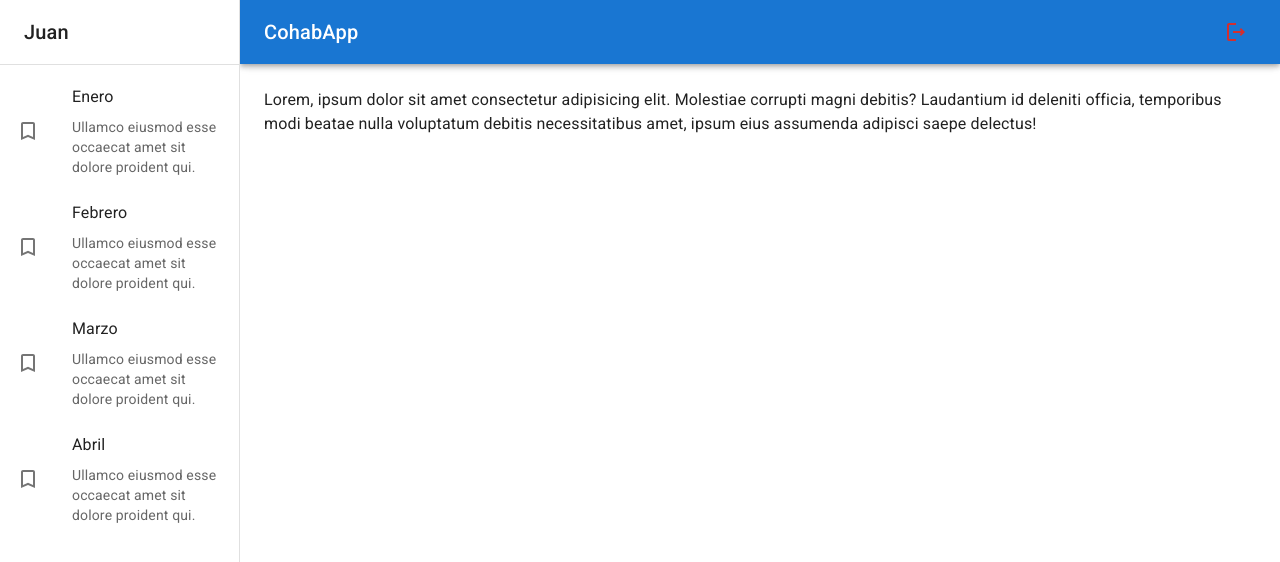
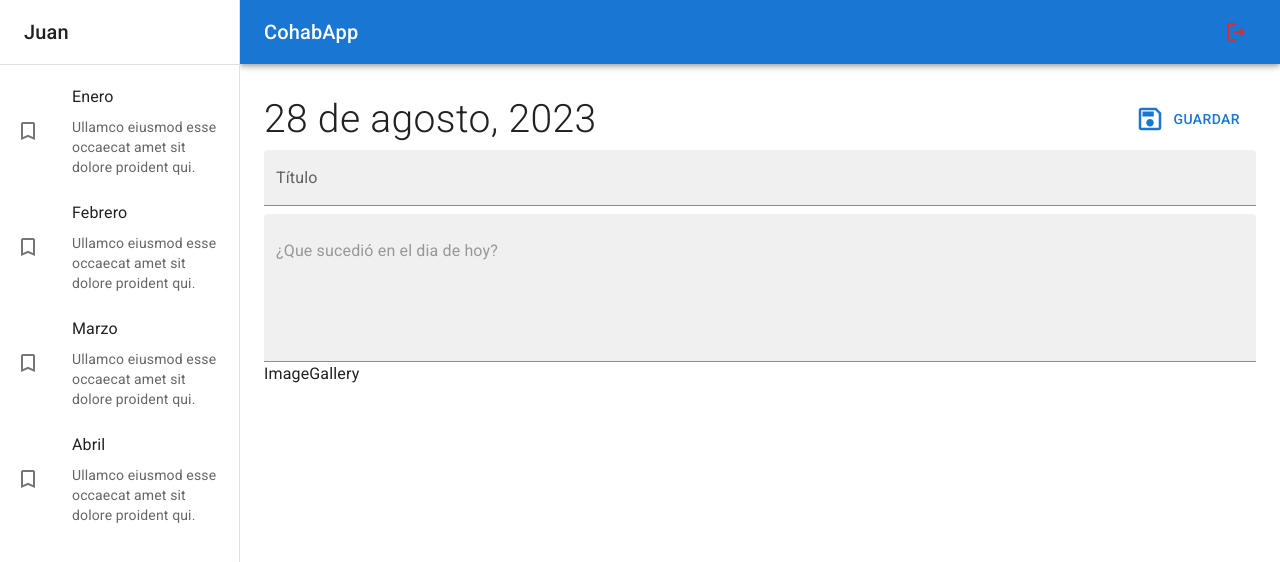
Before and after one commit to juancaulloav/CohabApp, a React (Vite) app: page / in a window 1280 px wide. Shown: the top 562 px of the page. Built offline with nearby package versions, Linux system fonts and the light colour scheme.

Commit message:
Agregado NoteViews

```diff
--- a/src/Cohab/Pages/CohabPage.jsx
+++ b/src/Cohab/Pages/CohabPage.jsx
@@ -1,18 +1,20 @@
-import { Typography } from "@mui/material";
+
 import { CohabLayout } from "../layout/CohabLayout";
+import { NoteViews } from "../views/NoteViews";
+import { NothingSelectedView } from "../views/NothingSelectedView";
 
 export const CohabPage = () => {
   return (
     <CohabLayout>
-      <Typography>
+      {/* <Typography>
         Lorem, ipsum dolor sit amet consectetur adipisicing elit. Molestiae
         corrupti magni debitis? Laudantium id deleniti officia, temporibus modi
         beatae nulla voluptatum debitis necessitatibus amet, ipsum eius
         assumenda adipisci saepe delectus!
-      </Typography>
-      {/**NothingSelected */}
+      </Typography> */}
+      <NoteViews />
+      {/* <NothingSelectedView /> */}
 
-      {/**NoteView */}
     </CohabLayout>
   );
 };
--- /dev/null
+++ b/src/Cohab/components/ImageGallery.jsx
@@ -0,0 +1,7 @@
+
+
+export const ImageGallery = () => {
+  return (
+    <div>ImageGallery</div>
+  )
+}
--- a/src/Cohab/components/index.js
+++ b/src/Cohab/components/index.js
@@ -1,2 +1,3 @@
 export * from './NavBar';
 export * from './SideBar';
+export * from './ImageGallery';
--- /dev/null
+++ b/src/Cohab/views/NoteViews.jsx
@@ -0,0 +1,47 @@
+import { SaveOutlined } from "@mui/icons-material";
+import { Button, Grid, TextField, Typography } from "@mui/material";
+import { ImageGallery } from "../components";
+
+export const NoteViews = () => {
+  return (
+    <Grid
+      container
+      direction="row"
+      justifyContent="space-between"
+      alignItems="center"
+      sx={{ mb: 1 }}
+    >
+      <Grid item>
+        <Typography fontSize={39} fontWeight="light">
+          28 de agosto, 2023
+        </Typography>
+      </Grid>
+      <Grid item>
+        <Button color="primary" sx={{ padding: 2 }}>
+          <SaveOutlined sx={{ fontSize: 30, mr: 1 }} />
+          Guardar
+        </Button>
+      </Grid>
+      <Grid container>
+        <TextField
+          type="Text"
+          variant="filled"
+          fullWidth
+          placeholder="Ingrese un titulo "
+          label="Título"
+          sx={{ border: "none", mb: 1 }}
+        />
+        <TextField
+          type="Text"
+          variant="filled"
+          fullWidth
+          multiline
+          placeholder="¿Que sucedió en el dia de hoy? "
+          minRows={5}
+        />
+      </Grid>
+      {/** Galeria de imagenes */}
+      <ImageGallery />
+    </Grid>
+  );
+};
--- /dev/null
+++ b/src/Cohab/views/NothingSelectedView.jsx
@@ -0,0 +1,24 @@
+import { StarOutline } from "@mui/icons-material";
+import { containerClasses, Grid, Typography } from "@mui/material";
+
+export const NothingSelectedView = () => {
+  return (
+    <Grid
+      container
+      spacing={0}
+      direction="column"
+      alignItems="center"
+      justifyContent="center"
+      sx={{ minHeight: "calc(100vh - 110px)", backgroundColor: "primary.main", borderRadius:3}}
+    >
+        <Grid item xs={12}>
+            <StarOutline sx = {{ fontSize:100, color:'white' }}/>
+
+        </Grid>
+        <Grid item xs={12}>
+            <Typography color = 'white' variant = 'h5'> Selecciona o crea una entrada</Typography>
+
+        </Grid>
+    </Grid>
+  );
+};
--- /dev/null
+++ b/src/Cohab/views/index.js
@@ -0,0 +1,2 @@
+export * from './NothingSelectedView'
+export * from './NoteViews'
```
